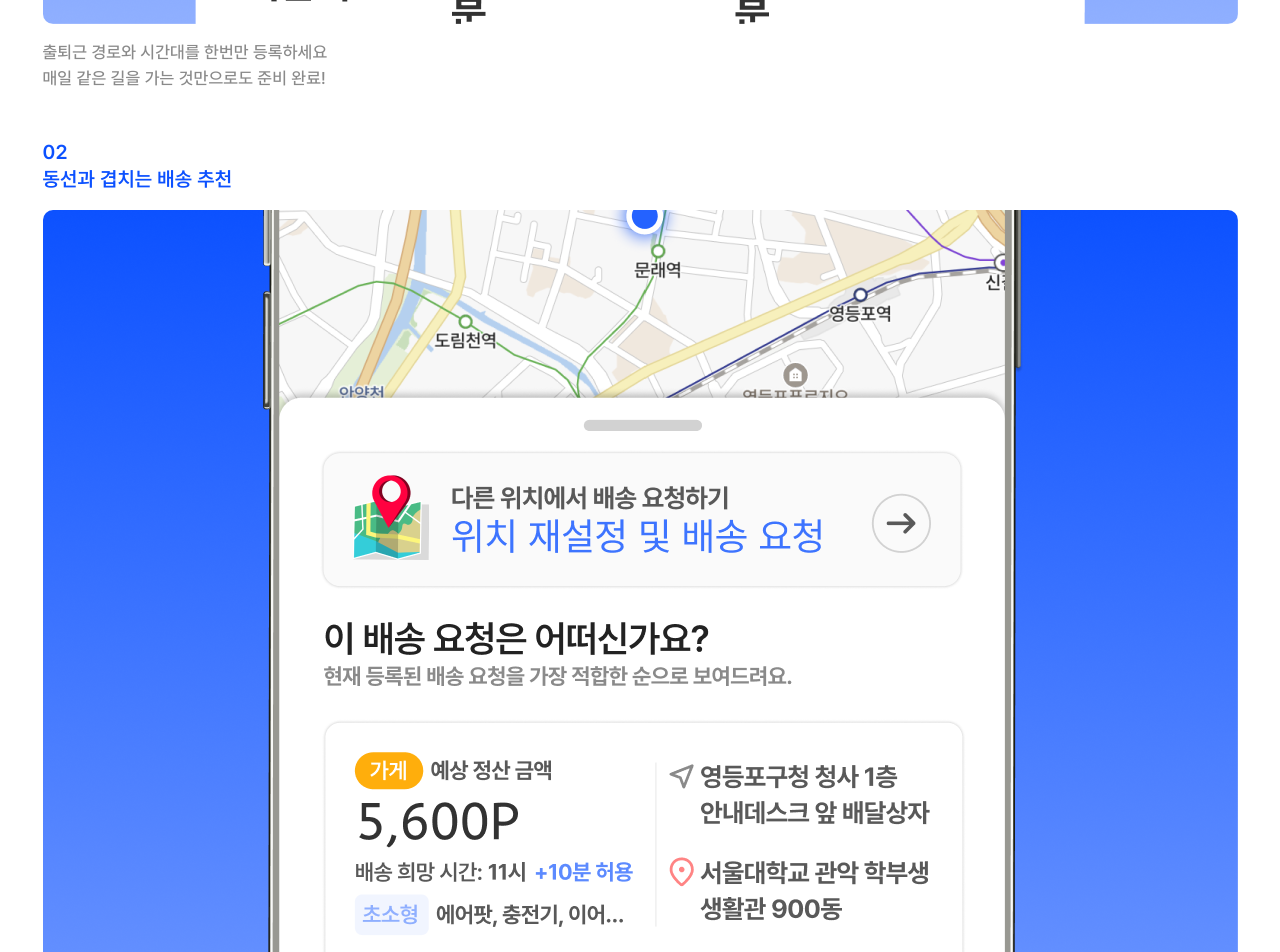
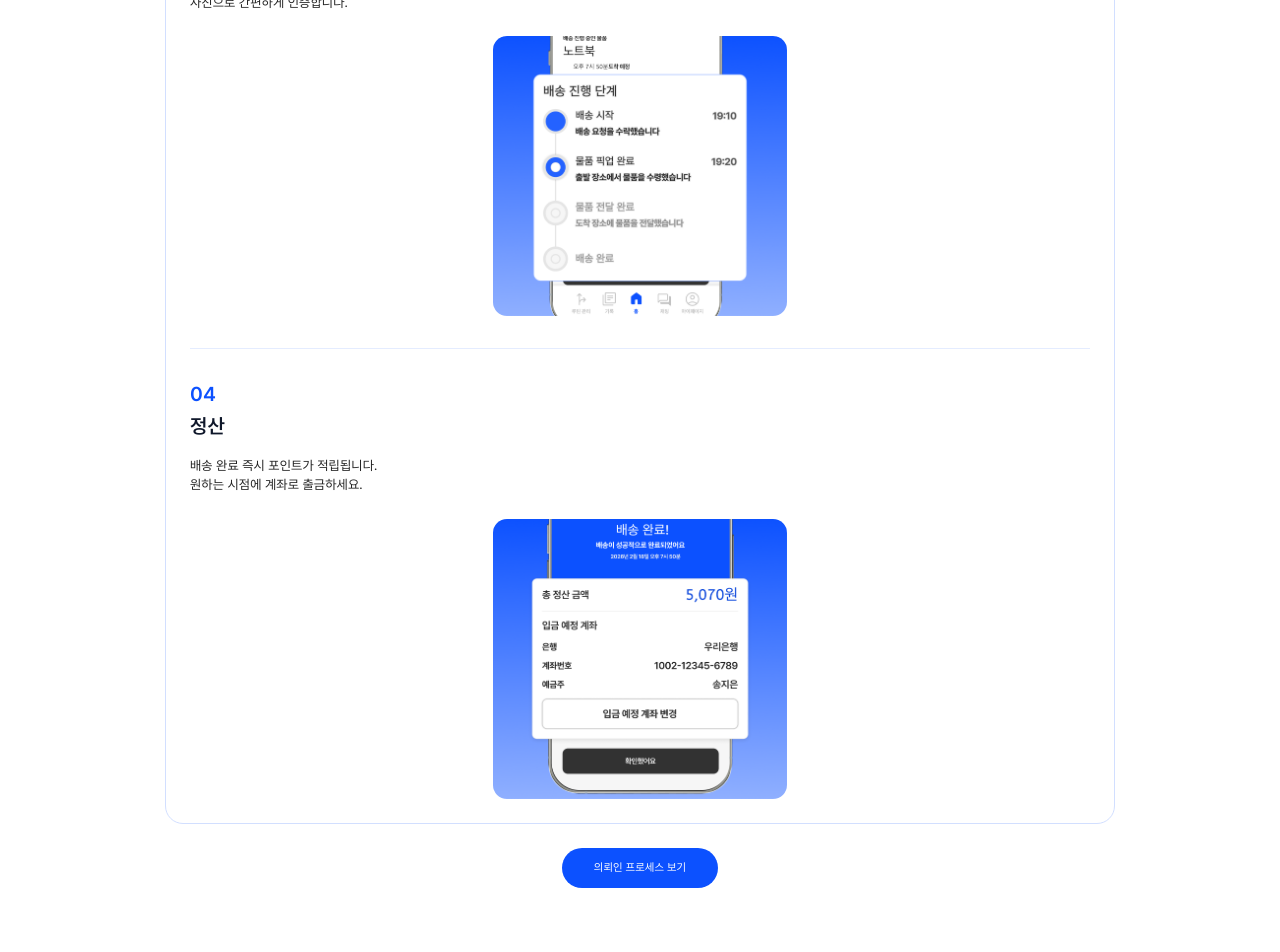
Before and after one commit to gyeomsa/gsgs-landing-page, a React (Vite) app: page / in a window 1280 px wide. Shown: the part 3520-4472 px from the top of the page. Built offline with nearby package versions, Linux system fonts and the light colour scheme; no server answers.

Commit message:
fix: 프로세스 컴포넌트 수정

```diff
--- a/src/components/processSection/ProcessStepCard.tsx
+++ b/src/components/processSection/ProcessStepCard.tsx
@@ -6,86 +6,54 @@ export type ProcessItem = {
   description: string;
 };
 
-function StepTitle({
-  stepNumber,
-  title,
-  className,
-}: {
-  stepNumber: string;
-  title: string;
-  className?: string;
-}) {
-  return (
-    <div
-      className={cn(
-        'gap-gsgs-14 typography-heading-3 text-semantic-text-brand flex flex-col',
-        className
-      )}
-    >
-      <h3>{stepNumber}</h3>
-      <h3>{title}</h3>
-    </div>
-  );
-}
-
-function StepDescription({ value, className }: { value: string; className?: string }) {
-  return (
-    <p
-      className={cn(
-        'typography-body-1 text-semantic-text-secondary whitespace-pre-line',
-        className
-      )}
-    >
-      {value}
-    </p>
-  );
-}
-
 type ProcessStepCardProps = {
   item: ProcessItem;
   index: number;
+  /** 데스크탑에서 이미지 위치 - true면 오른쪽 (의뢰인 교차 레이아웃) */
+  isImageRight?: boolean;
 };
 
-function ProcessStepCard({ item, index }: ProcessStepCardProps) {
+function ProcessStepCard({ item, index, isImageRight = false }: ProcessStepCardProps) {
   const stepNumber = String(index + 1).padStart(2, '0');
-  const isReversed = index % 2 === 1;
 
   return (
     <div
       className={cn(
-        'gap-gsgs-16 grid',
-        // Mobile: 3행 (StepTitle → Image → StepDescription)
-        'grid-cols-1 grid-rows-[auto_auto_auto]',
-        // Desktop: 2열, Image | (StepTitle + StepDescription)
-        'desktop:grid-cols-2 desktop:grid-rows-[auto_1fr] desktop:gap-x-gsgs-48 desktop:gap-y-gsgs-0 desktop:rounded-lg desktop:p-gsgs-24 desktop:max-w-[975px]'
+        'desktop:flex-row desktop:items-center desktop:gap-12 flex flex-col gap-6',
+        // 배달자/의뢰인 01,03: 이미지 왼쪽, 텍스트 오른쪽 → flex-row-reverse
+        // 의뢰인 02: 이미지 오른쪽, 텍스트 왼쪽 → flex-row
+        !isImageRight && 'desktop:flex-row-reverse'
       )}
     >
-      <StepTitle
-        stepNumber={stepNumber}
-        title={item.title}
-        className={cn(
-          'desktop:col-start-2 desktop:row-start-1 desktop:mb-gsgs-44',
-          isReversed && 'desktop:col-start-1'
-        )}
-      />
-
+      {/* 텍스트 영역 */}
       <div
         className={cn(
-          'min-w-0',
-          'desktop:col-start-1 desktop:row-span-2 desktop:row-start-1',
-          isReversed && 'desktop:col-start-2'
+          'flex flex-1 flex-col gap-4',
+          isImageRight && 'desktop:items-end desktop:text-right'
         )}
       >
-        <img src={item.image} alt={item.title} className="w-full rounded-lg object-cover" />
+        <div className={cn('flex flex-col gap-1', isImageRight && 'desktop:items-end')}>
+          <h3 className="typography-heading-3 font-gsgs-semibold text-[#0C51FF]">{stepNumber}</h3>
+          <h3 className="typography-heading-3 font-gsgs-semibold text-[#0F172A]">{item.title}</h3>
+        </div>
+        <p
+          className={cn(
+            'typography-body-2 text-gsgs-neutral-600 whitespace-pre-line',
+            isImageRight && 'desktop:max-w-[400px] desktop:text-right'
+          )}
+        >
+          {item.description}
+        </p>
       </div>
 
-      <StepDescription
-        value={item.description}
-        className={cn(
-          'desktop:col-start-2 desktop:row-start-2',
-          isReversed && 'desktop:col-start-1'
-        )}
-      />
+      {/* 폰 이미지 */}
+      <div className="flex shrink-0 justify-center">
+        <img
+          src={item.image}
+          alt={item.title}
+          className="desktop:max-h-[320px] max-h-[280px] w-auto rounded-xl border-0 object-contain"
+        />
+      </div>
     </div>
   );
 }
--- a/src/components/processSection/ProcessTabSwitchButton.tsx
+++ b/src/components/processSection/ProcessTabSwitchButton.tsx
@@ -2,7 +2,7 @@ import { TAB_VALUES, type TabValue } from './constants';
 
 const OTHER_TAB_LABEL: Record<TabValue, string> = {
   [TAB_VALUES.DELIVERY]: '의뢰인 프로세스 보기',
-  [TAB_VALUES.REQUESTER]: '배송자 프로세스 보기',
+  [TAB_VALUES.REQUESTER]: '배달자 프로세스 보기',
 };
 
 type ProcessTabSwitchButtonProps = {
@@ -24,11 +24,17 @@ function ProcessTabSwitchButton({
     sectionRef.current?.scrollIntoView({ behavior: 'smooth', block: 'start' });
   };
 
+  const isDelivery = activeTab === TAB_VALUES.DELIVERY;
+
   return (
     <button
       type="button"
       onClick={handleSwitch}
-      className="typography-cta-button text-semantic-text-brand hover:underline"
+      className={
+        isDelivery
+          ? 'typography-cta-button desktop:px-10 desktop:py-4 rounded-full bg-[#0C51FF] px-8 py-3 text-white transition-opacity hover:opacity-90'
+          : 'typography-cta-button desktop:px-10 desktop:py-4 rounded-full border-2 border-[#0C51FF] bg-transparent px-8 py-3 text-[#0C51FF] transition-colors hover:bg-[#0C51FF]/5'
+      }
     >
       {OTHER_TAB_LABEL[activeTab]}
     </button>
--- a/src/components/processSection/constants.ts
+++ b/src/components/processSection/constants.ts
@@ -21,7 +21,7 @@ export const TAB_CONTENTS: Record<(typeof TAB_VALUES)[keyof typeof TAB_VALUES],
       image: delivery01,
       title: '루틴 등록',
       description:
-        '출퇴근 경로와 시간대를 한번만 등록하세요\n매일 같은 길을 가는 것만으로도 준비 완료!',
+        '출퇴근 경로와 시간대를 한 번만 등록하세요.\n매일 같은 길을 가는 것만으로도 준비 완료!',
     },
     {
       image: delivery02,
@@ -33,18 +33,18 @@ export const TAB_CONTENTS: Record<(typeof TAB_VALUES)[keyof typeof TAB_VALUES],
       image: delivery03,
       title: '가는 길에 픽업 / 전달',
       description:
-        '평소처럼 출퇴근하면서 물품을 픽업하고 목적지에서 전달.\n사진으로 간편하게 인증합니다.',
+        '평소처럼 출퇴근하면서 물품을 픽업하고 목적지에서 물품을 전달합니다.\n사진으로 간편하게 인증합니다.',
     },
     {
       image: delivery04,
       title: '정산',
-      description: '배송 완료 즉시 포인트 적립.\n원하는 시점에 계좌로 출금하세요.',
+      description: '배송 완료 즉시 포인트가 적립됩니다.\n원하는 시점에 계좌로 출금하세요.',
     },
   ],
   [TAB_VALUES.REQUESTER]: [
     {
       image: request01,
-      title: '출발·도착·시간 입력',
+      title: '출발·도착 시간 입력',
       description: '지도에서 출발지와 도착지를 선택하고,\n희망하는 수령 시간을 입력하세요.',
     },
     {
--- a/src/components/processSection/index.tsx
+++ b/src/components/processSection/index.tsx
@@ -8,15 +8,48 @@ import type { ProcessItem } from './ProcessStepCard';
 import ProcessTabSwitchButton from './ProcessTabSwitchButton';
 import { TAB_CONTENTS, TAB_VALUES, type TabValue } from './constants';
 
-function ProcessTabContent({ value, contents }: { value: TabValue; contents: ProcessItem[] }) {
+type ProcessTabContentProps = {
+  value: TabValue;
+  contents: ProcessItem[];
+  activeTab: TabValue;
+  onSwitchTab: (v: TabValue) => void;
+  sectionRef: React.RefObject<HTMLElement | null>;
+};
+
+/** 홀수(01, 03): 이미지 왼쪽 / 짝수(02, 04): 이미지 오른쪽 */
+function getIsImageRight(index: number) {
+  return index % 2 === 1;
+}
+
+function ProcessTabContent({
+  value,
+  contents,
+  activeTab,
+  onSwitchTab,
+  sectionRef,
+}: ProcessTabContentProps) {
   return (
     <TabsContent
       value={value}
-      className="gap-gsgs-48 pt-gsgs-24 desktop:gap-gsgs-80 desktop:max-w-[1232px] flex flex-col"
+      className="desktop:gap-8 flex w-full max-w-[975px] flex-col items-center gap-6"
     >
-      {contents.map((item, index) => (
-        <ProcessStepCard key={index} item={item} index={index} />
-      ))}
+      <div className="desktop:gap-12 desktop:p-10 flex w-full flex-col gap-8 rounded-2xl border border-[#D2DFFF] bg-white p-6">
+        {contents.map((item, index) => (
+          <div key={index}>
+            <ProcessStepCard item={item} index={index} isImageRight={getIsImageRight(index)} />
+            {index < contents.length - 1 && (
+              <div className="desktop:mt-12 mt-8 border-t border-[#D2DFFF]/60" />
+            )}
+          </div>
+        ))}
+      </div>
+      <div className="flex justify-center">
+        <ProcessTabSwitchButton
+          activeTab={activeTab}
+          onSwitchTab={onSwitchTab}
+          sectionRef={sectionRef}
+        />
+      </div>
     </TabsContent>
   );
 }
@@ -26,30 +59,40 @@ function ProcessSection() {
   const sectionRef = useRef<HTMLElement>(null);
 
   return (
-    <section ref={sectionRef} className="container-px">
+    <section
+      ref={sectionRef}
+      className="container-px desktop:py-24 flex flex-col items-center bg-white py-16"
+    >
       <SectionTitle description="How it works" title="이렇게 작동합니다" />
       <Tabs
         value={activeTab}
         onValueChange={v => setActiveTab(v as TabValue)}
-        className="container-px flex flex-col items-center"
+        className="flex w-full max-w-[950px] flex-col items-center"
       >
-        <TabsList>
-          <TabsTrigger value={TAB_VALUES.DELIVERY} className="typography-body-2">
-            배송자
+        <TabsList className="bg-gsgs-neutral-200 desktop:p-2 mb-8 inline-flex rounded-full border-0 p-1.5 shadow-none">
+          <TabsTrigger
+            value={TAB_VALUES.DELIVERY}
+            className="typography-body-2 text-gsgs-neutral-600 desktop:py-4 rounded-full border-0 bg-transparent px-6 py-3 shadow-none transition-colors data-[state=active]:bg-[#0C51FF] data-[state=active]:text-white data-[state=active]:shadow-none"
+          >
+            배달자
           </TabsTrigger>
-          <TabsTrigger value={TAB_VALUES.REQUESTER} className="typography-body-2">
+          <TabsTrigger
+            value={TAB_VALUES.REQUESTER}
+            className="typography-body-2 text-gsgs-neutral-600 desktop:py-4 rounded-full border-0 bg-transparent px-6 py-3 shadow-none transition-colors data-[state=active]:bg-[#0C51FF] data-[state=active]:text-white data-[state=active]:shadow-none"
+          >
             의뢰인
           </TabsTrigger>
         </TabsList>
         <ProcessTabContent
           value={TAB_VALUES.DELIVERY}
           contents={TAB_CONTENTS[TAB_VALUES.DELIVERY]}
+          activeTab={activeTab}
+          onSwitchTab={setActiveTab}
+          sectionRef={sectionRef}
         />
         <ProcessTabContent
           value={TAB_VALUES.REQUESTER}
           contents={TAB_CONTENTS[TAB_VALUES.REQUESTER]}
-        />
-        <ProcessTabSwitchButton
           activeTab={activeTab}
           onSwitchTab={setActiveTab}
           sectionRef={sectionRef}
```
